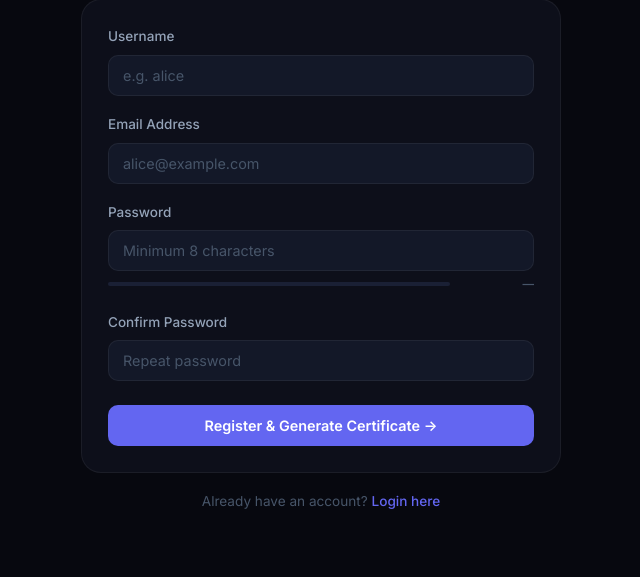
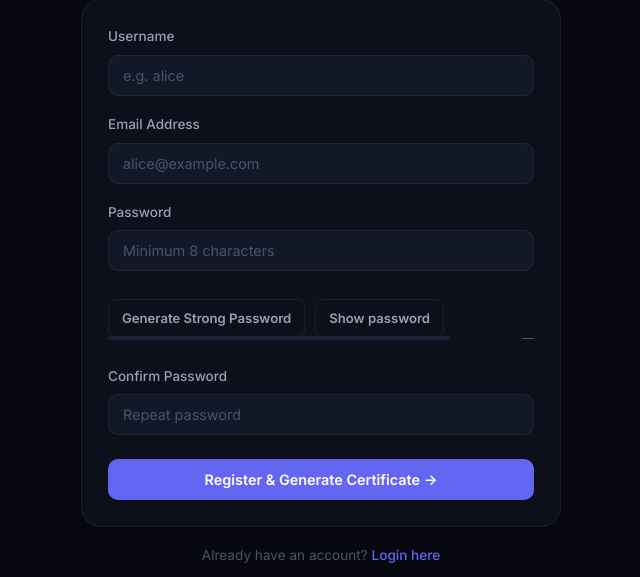
Before and after one commit to Guccithehacker7/finalvaultkey, a Flask app: page /register in a window 1280 px wide. Shown: the part 290-867 px from the top of the page, without its empty margins (319-959 px from the left). Run offline with Flask 3, Linux system fonts and the light colour scheme.

Commit message:
Add password generator and show/hide feature to registration page

```diff
--- a/app/static/css/style.css
+++ b/app/static/css/style.css
@@ -909,6 +909,17 @@ main.container { padding-top: 0; padding-bottom: 60px; }
   transform: none;
 }
 .btn-ghost-sm:hover { background: rgba(255,255,255,0.05); transform: none; box-shadow: none; }
+.password-field-actions {
+  display: flex;
+  flex-wrap: wrap;
+  gap: 10px;
+  margin-top: 10px;
+  margin-bottom: 6px;
+}
+.password-field-actions .btn-ghost-sm {
+  padding: 10px 13px;
+  font-size: 0.82rem;
+}
 #generator-body { margin-top: 18px; }
 .gen-output-row { display: flex; gap: 10px; margin-bottom: 16px; }
 .gen-output-row input { margin-bottom: 0; font-family: 'Courier New', monospace; font-size: 0.88rem; flex: 1; }
--- a/app/static/js/main.js
+++ b/app/static/js/main.js
@@ -54,6 +54,60 @@ const attachRegister = () => {
   const pwInput = document.getElementById('reg-password');
   if (pwInput) {
     pwInput.addEventListener('input', () => updateStrength(pwInput.value));
+  }
+
+  const generateBtn = document.getElementById('generate-password-btn');
+  const toggleBtn   = document.getElementById('toggle-password-visibility');
+  const confirmInput = document.getElementById('reg-password-confirm');
+
+  const generateStrongPassword = (length = 15) => {
+    const upper = 'ABCDEFGHIJKLMNOPQRSTUVWXYZ';
+    const lower = 'abcdefghijklmnopqrstuvwxyz';
+    const digits = '0123456789';
+    const symbols = '!@#$%^&*()-_=+[]{}|;:,.<>?';
+    const charset = upper + lower + digits + symbols;
+
+    const randChars = (set, count) => {
+      const values = new Uint32Array(count);
+      crypto.getRandomValues(values);
+      return Array.from(values, (v) => set[v % set.length]).join('');
+    };
+
+    let password = [
+      randChars(upper, 1),
+      randChars(lower, 1),
+      randChars(digits, 1),
+      randChars(symbols, 1),
+      randChars(charset, Math.max(0, length - 4)),
+    ].join('');
+
+    const data = new Uint32Array(password.length);
+    crypto.getRandomValues(data);
+    const passwordArr = password.split('');
+    for (let i = passwordArr.length - 1; i > 0; i--) {
+      const j = data[i] % (i + 1);
+      [passwordArr[i], passwordArr[j]] = [passwordArr[j], passwordArr[i]];
+    }
+    return passwordArr.join('');
+  };
+
+  if (generateBtn && pwInput && confirmInput) {
+    generateBtn.addEventListener('click', () => {
+      const pwd = generateStrongPassword(15);
+      pwInput.value = pwd;
+      confirmInput.value = pwd;
+      updateStrength(pwd);
+      showMsg('register-output', 'Generated a strong password. You can edit it before submitting.');
+    });
+  }
+
+  if (toggleBtn && pwInput && confirmInput) {
+    toggleBtn.addEventListener('click', () => {
+      const show = pwInput.type === 'password';
+      pwInput.type = show ? 'text' : 'password';
+      confirmInput.type = show ? 'text' : 'password';
+      toggleBtn.textContent = show ? 'Hide password' : 'Show password';
+    });
   }
 
   form.addEventListener('submit', async (e) => {
--- a/app/templates/register.html
+++ b/app/templates/register.html
@@ -19,6 +19,10 @@
 
       <label>Password</label>
       <input type="password" id="reg-password" name="password" required autocomplete="new-password" placeholder="Minimum 8 characters" />
+      <div class="password-field-actions">
+        <button type="button" id="generate-password-btn" class="btn-ghost-sm">Generate Strong Password</button>
+        <button type="button" id="toggle-password-visibility" class="btn-ghost-sm">Show password</button>
+      </div>
       <div class="strength-wrap">
         <div class="strength-track"><div class="strength-bar" id="strength-bar"></div></div>
         <span class="strength-label" id="strength-label">—</span>
```
